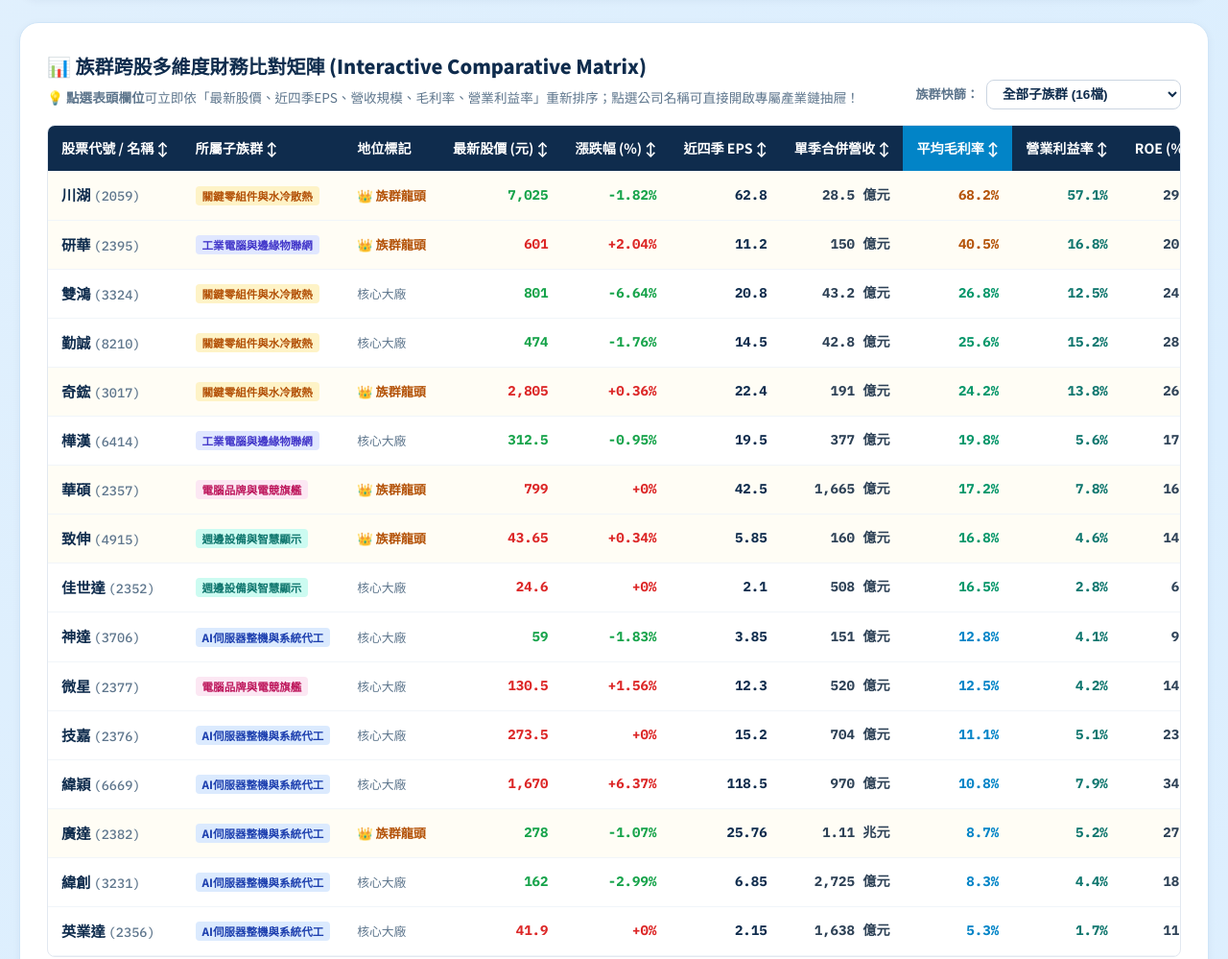
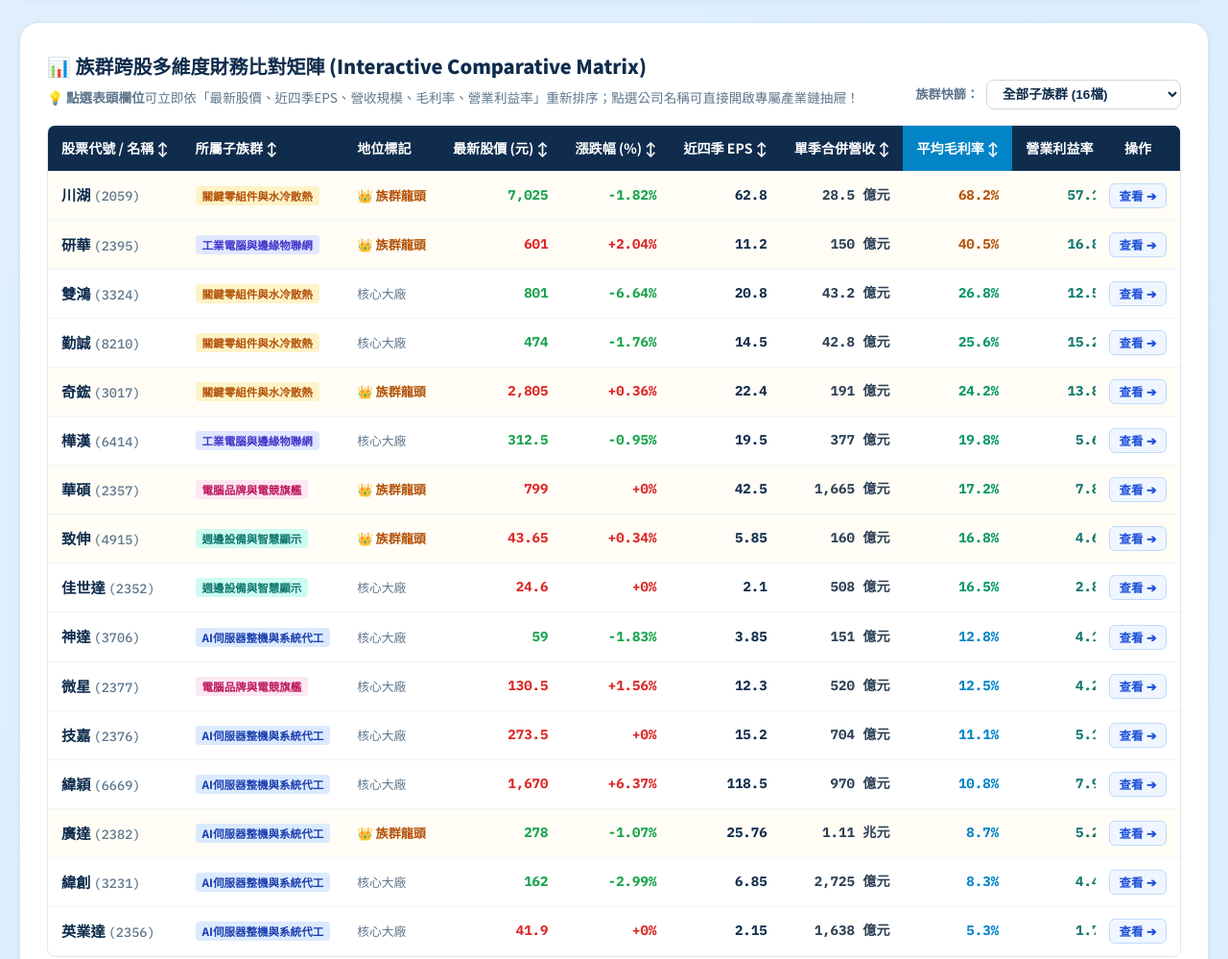
Before and after one commit to itachi923/quanta-ai-supply-chain, a plain HTML site: page index.html in a window 1280 px wide. Shown: the part 3240-4239 px from the top of the page at 96% size. Drawn offline with nearby package versions, Linux system fonts and the light colour scheme.

Commit message:
fix: 財務比對矩陣的「操作」欄固定在右側，避免看起來被裁切
這張表有 11 欄、最小寬度 980px，一般螢幕必須橫向捲到最底才看得到
「操作」欄；捲到邊緣時它緊貼容器圓角邊界，視覺上像被裁掉。

改用 position: sticky; right: 0 把該欄固定在右側，現在不論捲到哪裡
都完整顯示，也不必捲到底才能按「查看」。

實作細節：
- sticky 元素必須有不透明背景，否則底下的儲存格會透出來，
  因此一般列、hover、龍頭列三種背景色各補一份。
- 加一道左側陰影做視覺分隔，讓使用者看得出是固定欄而非版面異常。
- 表頭的 .comp-table th 有 cursor:pointer 與 hover 變色（排序用），
  但「操作」不可排序，所以覆寫回 cursor:default 並取消 hover 變色。

附帶效果：手機版 375px 下，原本要左右捲才找得到按鈕，
現在股票名稱、標記與「查看」鈕同時可見。

已驗證排序、子族群篩選、重建表身之後 sticky 仍正常，無 console 錯誤。

Co-Authored-By: Claude Opus 5 <noreply@anthropic.com>

```diff
--- a/index.html
+++ b/index.html
@@ -1234,6 +1234,31 @@
     .comp-table tr.leader-row:hover {
       background: #fef3c7;
     }
+
+    /* 「操作」欄固定在右側。
+       這張表有 11 欄、最小寬度 980px，在一般螢幕上一定要橫向捲到底
+       才看得到最後一欄；捲到邊緣時它又緊貼容器圓角，看起來像被裁切。
+       固定之後它永遠完整可見，也不必捲到底才能按「查看」。
+       注意：sticky 元素一定要有不透明背景，否則底下的儲存格會透出來，
+       所以 hover 與龍頭列的背景色都要各自補一份。 */
+    .comp-table th:last-child,
+    .comp-table td:last-child {
+      position: sticky;
+      right: 0;
+      z-index: 2;
+      text-align: center;
+      background: #ffffff;
+      box-shadow: -7px 0 11px -7px rgba(15, 44, 77, 0.22);
+    }
+    .comp-table th:last-child {
+      background: #0f2c4d;
+      z-index: 3;
+      cursor: default;
+    }
+    .comp-table th:last-child:hover { background: #0f2c4d; }
+    .comp-table tr:hover td:last-child { background: #f8fafc; }
+    .comp-table tr.leader-row td:last-child { background: #fffdf5; }
+    .comp-table tr.leader-row:hover td:last-child { background: #fef3c7; }
     .comp-tag {
       font-size: 0.72rem;
       font-weight: 800;
```
